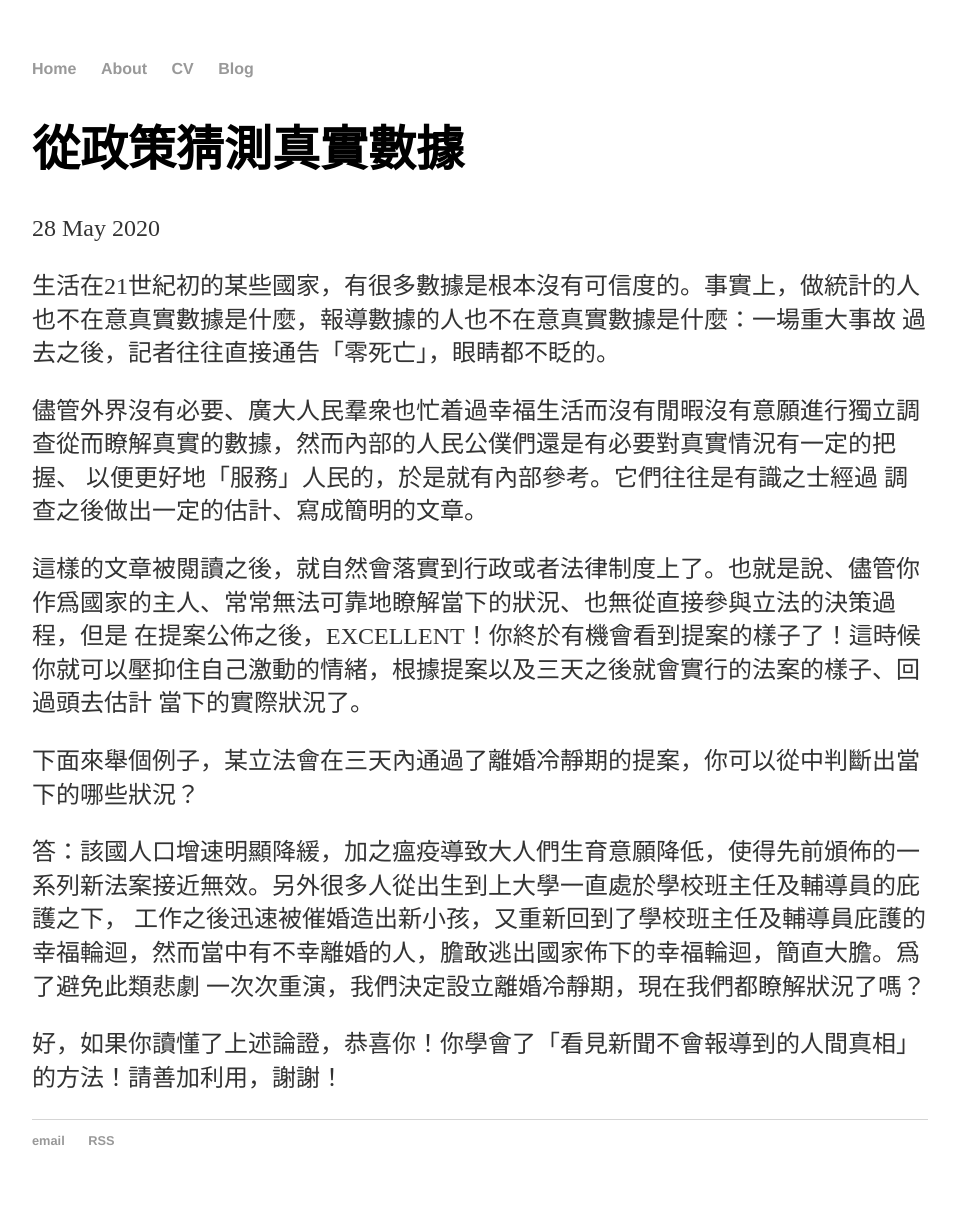
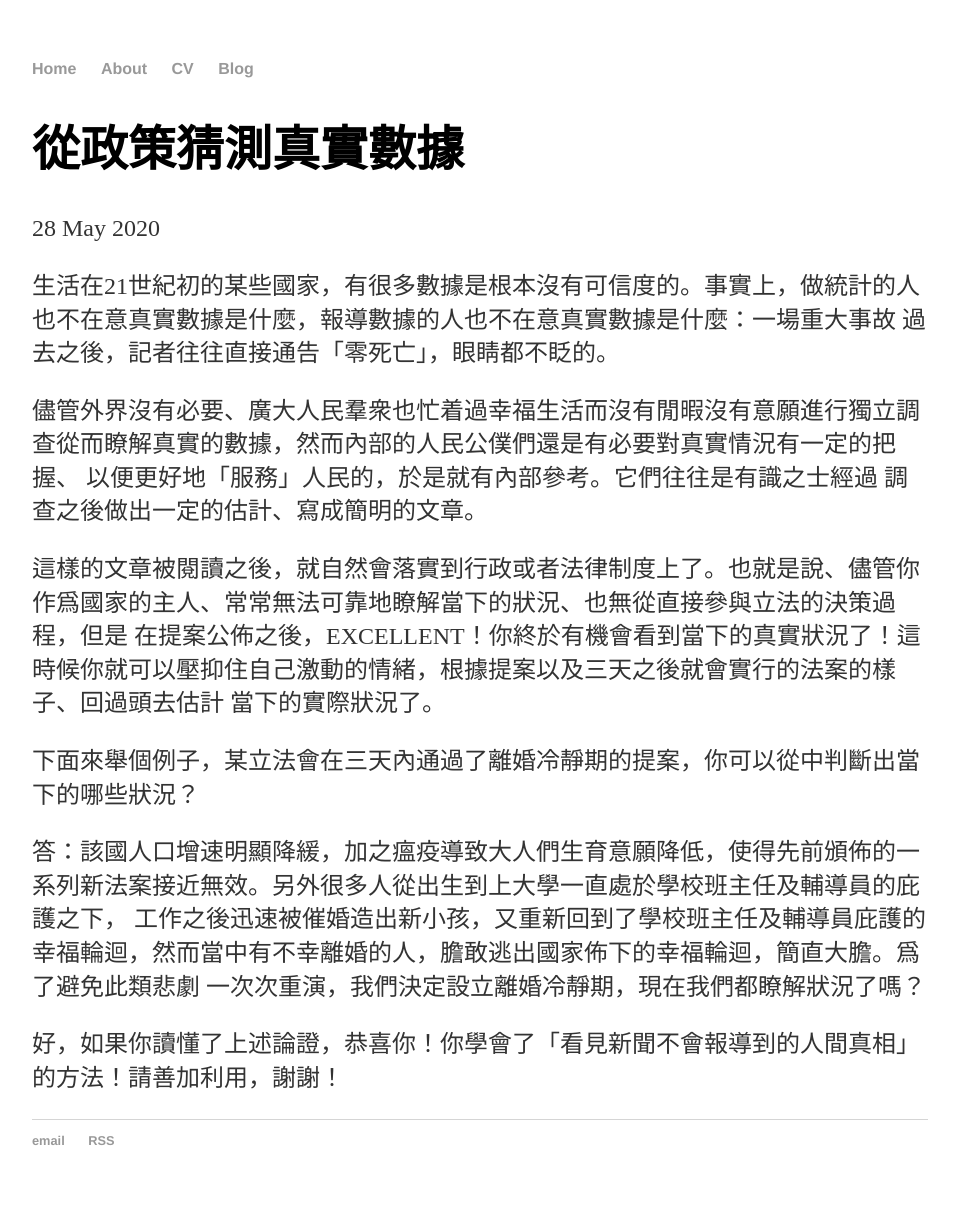
Before and after one commit to Ekove/ekove.github.io, a Jekyll site: the page built from _posts/2020-5-28-notes.md, in a window 1280 px wide. Shown: the whole page, without its empty margins (160-1119 px from the left). Built offline with Jekyll 4.4.1, drawn with Linux system fonts in a browser that asks for light colours.

Commit message:
Update 2020-5-28-notes.md

```diff
--- a/_posts/2020-5-28-notes.md
+++ b/_posts/2020-5-28-notes.md
@@ -12,7 +12,7 @@ date: 2020-05-28
 調查之後做出一定的估計、寫成簡明的文章。
 
 這樣的文章被閱讀之後，就自然會落實到行政或者法律制度上了。也就是說、儘管你作爲國家的主人、常常無法可靠地瞭解當下的狀況、也無從直接參與立法的決策過程，但是
-在提案公佈之後，EXCELLENT！你終於有機會看到提案的樣子了！這時候你就可以壓抑住自己激動的情緒，根據提案以及三天之後就會實行的法案的樣子、回過頭去估計
+在提案公佈之後，EXCELLENT！你終於有機會看到當下的真實狀況了！這時候你就可以壓抑住自己激動的情緒，根據提案以及三天之後就會實行的法案的樣子、回過頭去估計
 當下的實際狀況了。
 
 下面來舉個例子，某立法會在三天內通過了離婚冷靜期的提案，你可以從中判斷出當下的哪些狀況？
```
